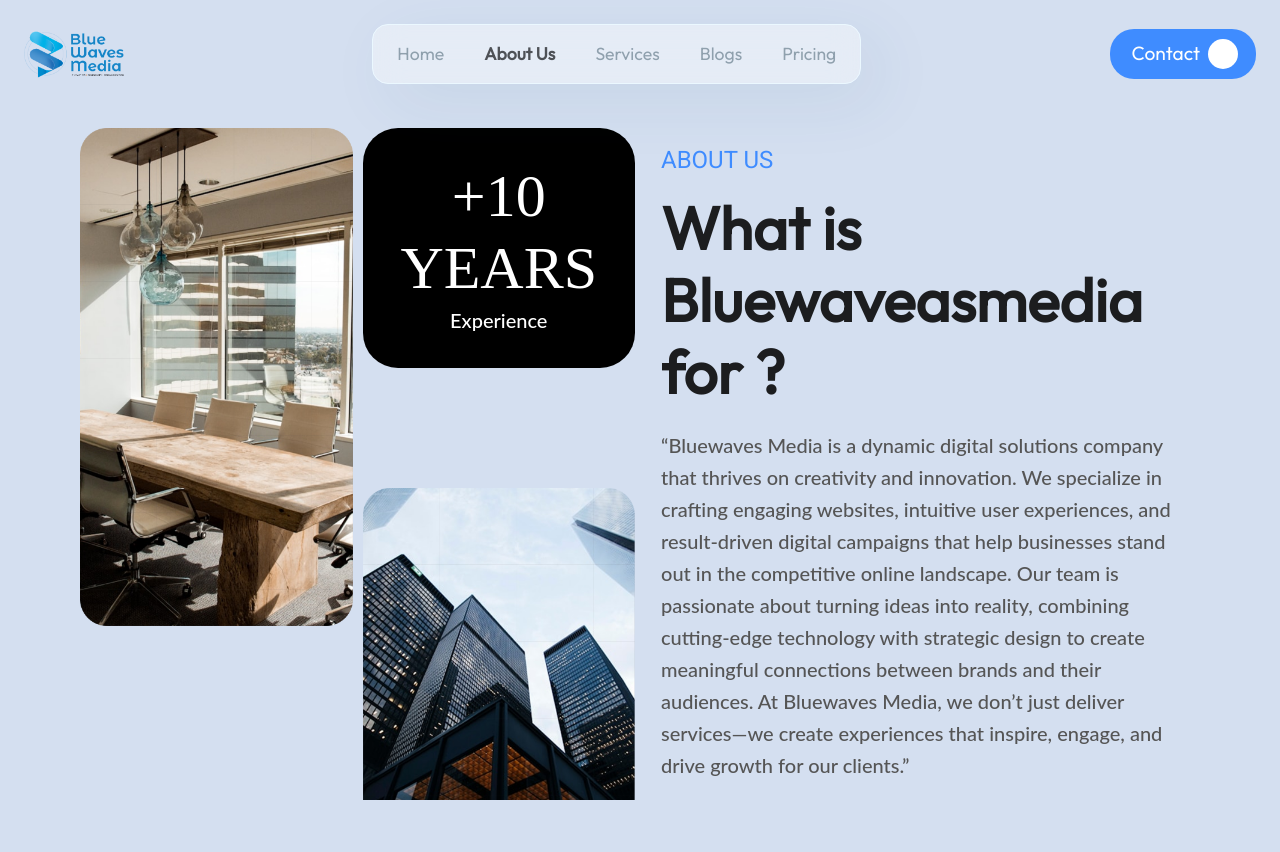
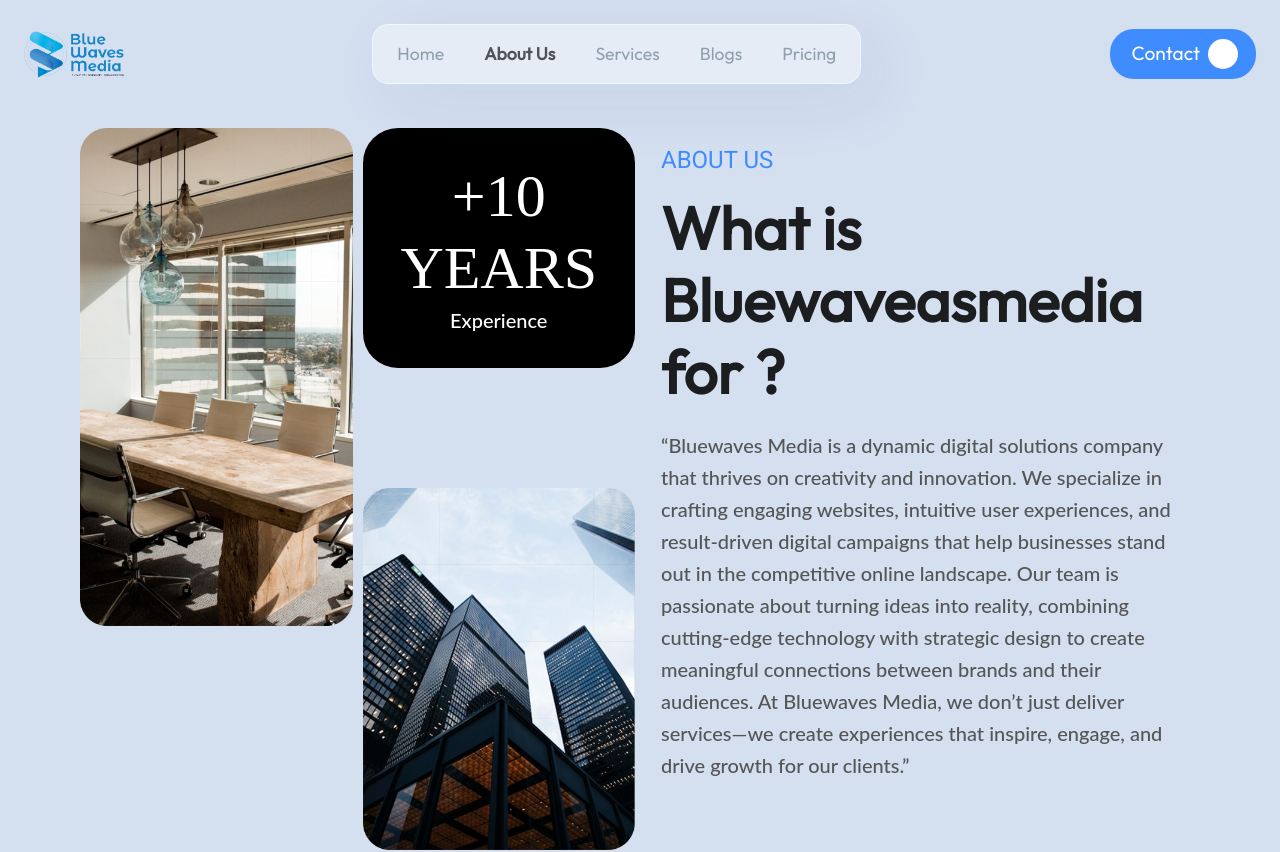
Before and after one commit to Bluewaves206/BW-website, a React (Vite) app: page /about in a window 1280 px wide. Shown: the top 852 px of the page. Before the commit the page ends 800 px from the top, so only its background shows below. Built offline with nearby package versions, Linux system fonts and the light colour scheme; some icons are missing; a web font is replaced by a local one.

Commit message:
layout changes

```diff
--- a/src/index.css
+++ b/src/index.css
@@ -8,11 +8,6 @@
 html,#root {
   background-color: #d4dff0 !important;
   height: 100%;
-  display: flex;
-  flex-direction: column;
-}
-.layout-content {
-  flex: 1; /* Take all available space between navbar and footer */
 }
 
 .navLink {
```
